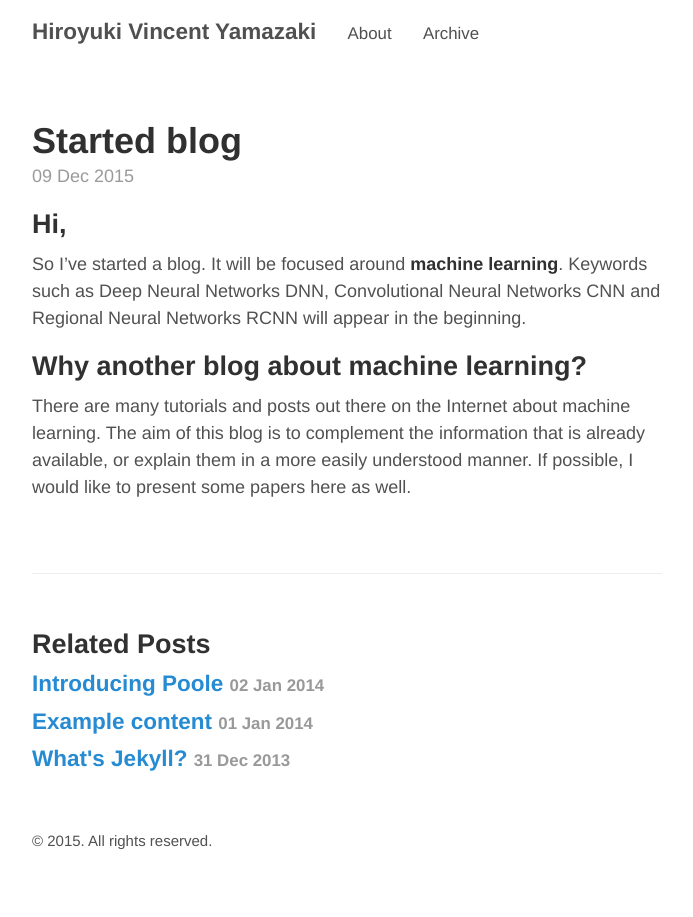
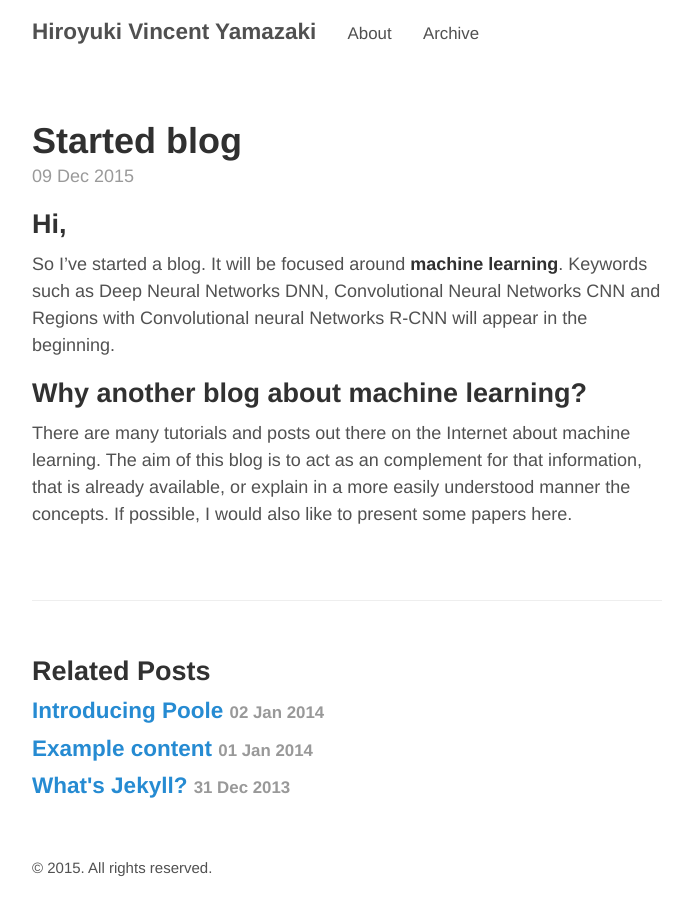
Before and after one commit to hvy/hvy.github.io, a Jekyll site: the page built from _posts/2015-12-09-started-blog.md, in a window 1280 px wide. Shown: the whole page, without its empty margins (293-986 px from the left). Built offline with Jekyll 4.4.1, drawn with Linux system fonts in a browser that asks for light colours.

Commit message:
minor edits to the first post

```diff
--- a/_posts/2015-12-09-started-blog.md
+++ b/_posts/2015-12-09-started-blog.md
@@ -4,7 +4,7 @@ title: Started blog
 ---
 
 ## Hi,
-So I've started a blog. It will be focused around **machine learning**. Keywords such as Deep Neural Networks DNN, Convolutional Neural Networks CNN and Regional Neural Networks RCNN will appear in the beginning.
+So I've started a blog. It will be focused around **machine learning**. Keywords such as Deep Neural Networks DNN, Convolutional Neural Networks CNN and Regions with Convolutional neural Networks R-CNN will appear in the beginning.
 
 ## Why another blog about machine learning?
-There are many tutorials and posts out there on the Internet about machine learning. The aim of this blog is to complement the information that is already available, or explain them in a more easily understood manner. If possible, I would like to present some papers here as well.
+There are many tutorials and posts out there on the Internet about machine learning. The aim of this blog is to act as an complement for that information, that is already available, or explain in a more easily understood manner the concepts. If possible, I would also like to present some papers here.
```
